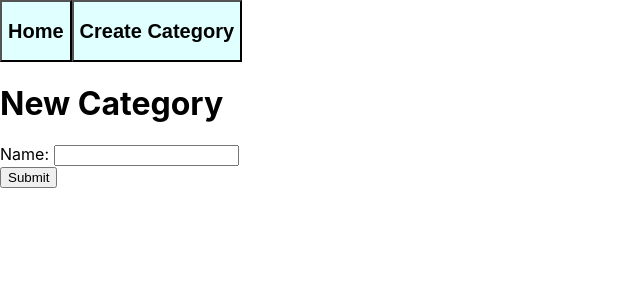
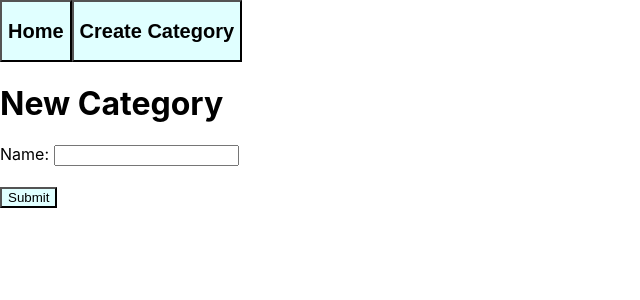
Before and after one commit to yahwehschica7/react-sinatra-frontend, a React (Create React App) app: page /categories/new in a window 1280 px wide. Shown: the top 300 px of the page, without its empty margins (0-640 px from the left). Built offline with nearby package versions, Linux system fonts and the light colour scheme; no server answers.

Commit message:
import useNavigate for post fetch in newcategory

```diff
--- a/src/components/NewCategory.js
+++ b/src/components/NewCategory.js
@@ -1,15 +1,43 @@
-import React from 'react'
+import React, {useState} from 'react'
+import {useNavigate} from "react-router-dom"
 
 const NewCategory = () => {
+
+  const [name, setName] = useState("");
+  let navigate = useNavigate();
+
+  const handleChange= e => {
+    setName(e.target.value)
+  }
+
+  const handleSubmit = async e => {
+    e.preventDefault();
+    const category = { name: name }
+    const headers = {
+      "Accept": "application/json",
+      "Content-Type": "application/json"
+    }
+    const options = {
+      method: "POST",
+      headers,
+      body: JSON.stringify(category)
+    }
+    const resp = await fetch("http://localhost:9292/categories", options)
+    const data = await resp.json()
+    setName(data)
+
+  }
+
   return (
     <div>
         <h1>New Category</h1>
-        <form>
+        <form onSubmit={handleSubmit}>
           <div>
             <label>Name: </label>
-            <input type="text"/>
+            <input type="text" value={name} onChange={handleChange}/>
           </div>
-          <input type="submit" value="Submit"/>
+          <br/>
+          <input type="submit" value="Submit" style={{backgroundColor: "lightcyan"}}/>
         </form>
     </div>
   )
```
